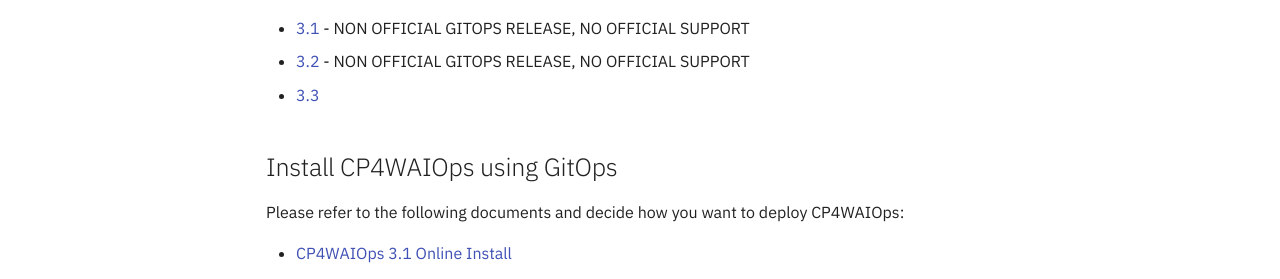
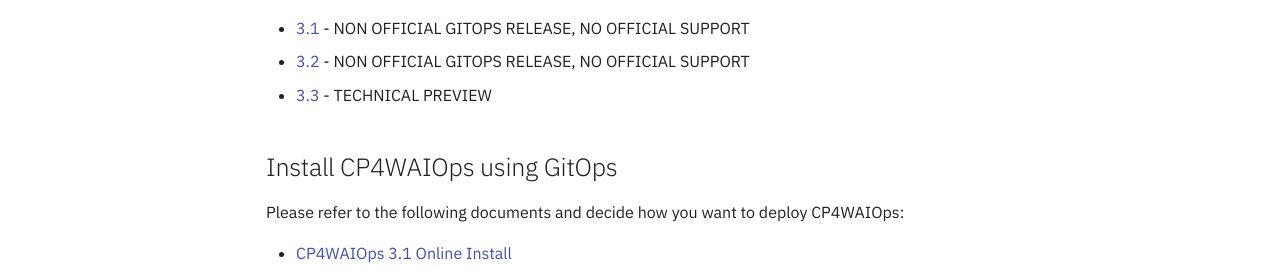
Before and after one commit to IBM/cp4waiops-gitops, an MkDocs documentation site: the page built from docs/README.md, in a window 1280 px wide and 1198 px high. Shown: the part 554-833 px from the top of the window. Built offline with MkDocs 1.6.1 and Material for MkDocs 9.7.7, drawn with Linux system fonts in a browser that asks for light colours; comment, search, counter and statistics services are not loaded.

Commit message:
3.3 gitops is tp

```diff
--- a/docs/README.md
+++ b/docs/README.md
@@ -17,7 +17,7 @@
 
 - [3.1](https://www.ibm.com/docs/en/cloud-paks/cloud-pak-watson-aiops/3.1.0) - NON OFFICIAL GITOPS RELEASE, NO OFFICIAL SUPPORT
 - [3.2](https://www.ibm.com/docs/en/cloud-paks/cloud-pak-watson-aiops/3.2.0) - NON OFFICIAL GITOPS RELEASE, NO OFFICIAL SUPPORT
-- [3.3](https://www.ibm.com/docs/en/cloud-paks/cloud-pak-watson-aiops/3.3.0)
+- [3.3](https://www.ibm.com/docs/en/cloud-paks/cloud-pak-watson-aiops/3.3.0) - TECHNICAL PREVIEW
 
 ## Install CP4WAIOps using GitOps
 
```
